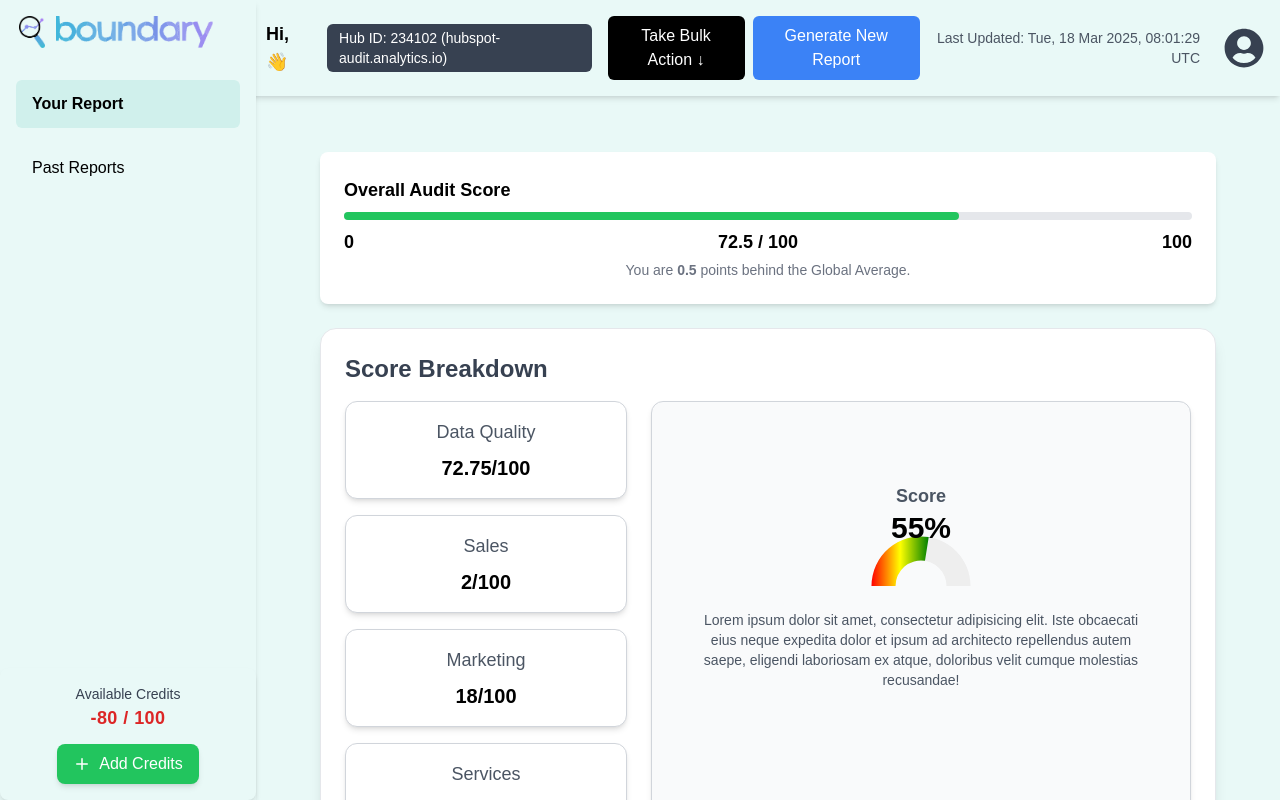
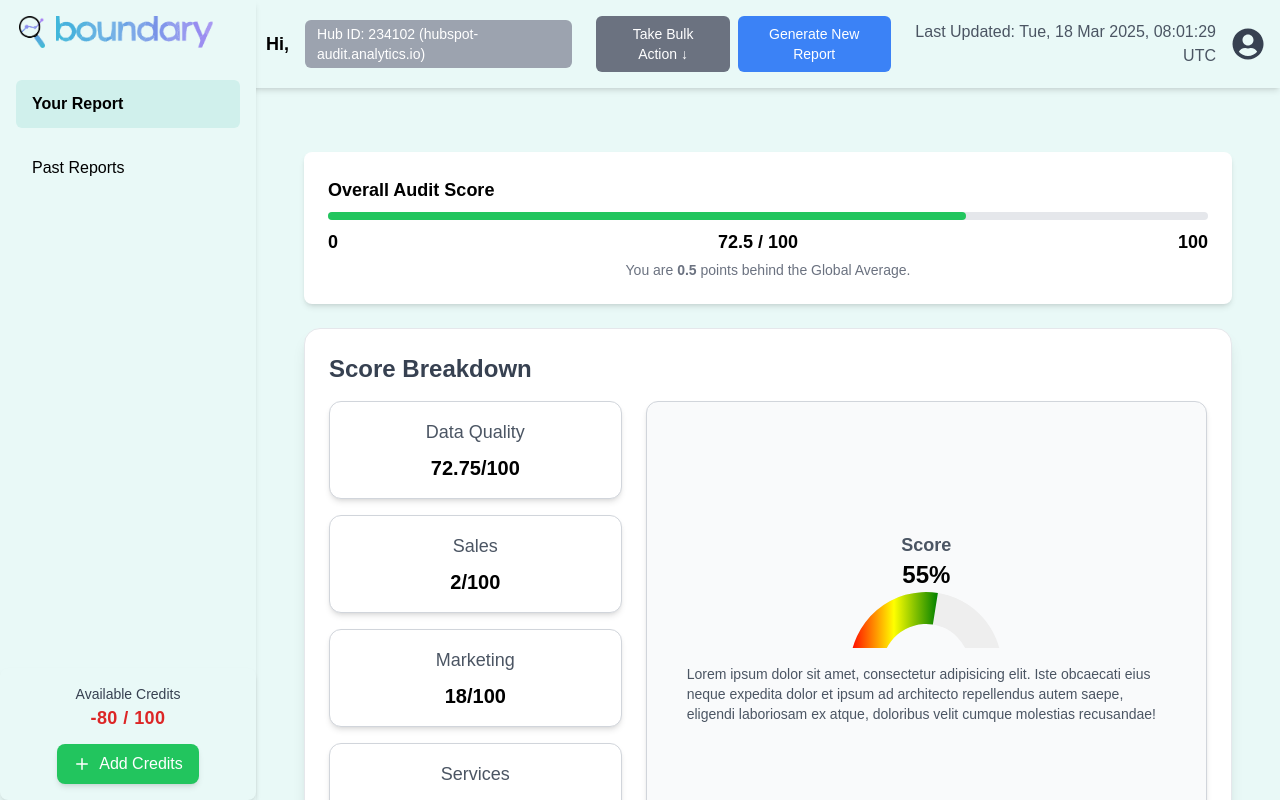
Before and after one commit to akky2000/CRM-Audit-App, a React (Vite) app: page /dashboard in a window 1280 px wide. Built offline with nearby package versions, Linux system fonts and the light colour scheme.

Commit message:
Updated features

```diff
--- a/src/components/AuditScore.jsx
+++ b/src/components/AuditScore.jsx
@@ -2,7 +2,7 @@ import React from "react";
 
 const AuditScore = () => {
   return (
-    <div className="bg-white p-2 md:p-6 rounded-lg shadow-md
+    <div className="bg-white p-14 md:p-6 rounded-lg shadow-md
                     w-full max-w-md sm:max-w-lg md:max-w-2xl lg:max-w-4xl xl:max-w-6xl
                     mx-auto mt-20 md:mt-10 lg:mt-12 flex flex-col mg-10">
 
--- a/src/components/DataAudit.jsx
+++ b/src/components/DataAudit.jsx
@@ -12,12 +12,13 @@ const DataAudit = () => {
     <div className="bg-white p-6 rounded-2xl shadow-lg border border-gray-200 max-w-6xl mx-auto mt-6">
       <h2 className="text-2xl font-bold text-gray-700 mb-4">Data Audit</h2>
 
-      <div className="grid grid-cols-1 sm:grid-cols-2 md:grid-cols-4 gap-6">
+      {/* Responsive Grid for Mobile, Tablet & Laptop */}
+      <div className="grid grid-cols-1 sm:grid-cols-2 md:grid-cols-2 lg:grid-cols-4 gap-4 w-full">
         {auditData.map((item, index) => (
           <div
             key={index}
             className={`p-6 rounded-xl bg-white shadow-md border text-center
-            transition-transform duration-300 transform hover:scale-125 hover:shadow-2xl
+            transition-transform duration-300 transform hover:scale-110 hover:shadow-lg
             hover:border-blue-400 hover:bg-blue-50 cursor-pointer
             ${item.warning ? "border-yellow-500" : "border-green-300"}`}
           >
--- a/src/components/Header.jsx
+++ b/src/components/Header.jsx
@@ -4,7 +4,7 @@ import { useUser } from "../context/UserContext";
 import { useNavigate } from "react-router-dom";
 
 const Header = () => {
-  const { user, logout } = useUser(); // ✅ Get user & logout function from context
+  const { user, logout } = useUser();
   const navigate = useNavigate();
   const [timestamp, setTimestamp] = useState("");
   const [showDropdown, setShowDropdown] = useState(false);
@@ -31,47 +31,55 @@ const Header = () => {
     return () => clearInterval(interval);
   }, []);
 
-  // ✅ Logout and redirect to login page
   const handleLogout = () => {
     logout();
     navigate("/");
   };
 
   return (
-    <header className="bg-[#E9F9F7] text-black p-4 fixed top-0 left-0 md:left-[250px] w-full md:w-[calc(100%-250px)] z-10 flex flex-col md:flex-row items-center justify-between gap-2 md:gap-4 shadow-md">
+    <header className="bg-[#E9F9F7] text-black p-4 fixed top-0 left-0 w-full md:left-[250px] md:w-[calc(100%-250px)] z-10 flex flex-wrap md:flex-nowrap items-center justify-between gap-4 md:gap-6 shadow-md lg:flex-row lg:items-center lg:justify-between">
+
       {/* Left Section: Greeting & Hub ID */}
-      <div className="flex flex-col md:flex-row items-center md:gap-4 w-full md:w-auto">
-        <h2 className="text-lg font-semibold">Hi, {user} 👋</h2>
-        <div className="bg-gray-700 text-white px-3 py-1 rounded-md text-sm mt-1 md:mt-0">
+      <div className="flex flex-col md:flex-row items-center md:gap-4 w-full md:w-auto lg:flex-row lg:items-center">
+        <h2 className="text-lg font-semibold text-center md:text-left">
+        Hi, {user?.slice(0, 5)}
+
+        </h2>
+        <div className="bg-gray-400 text-white px-2 py-1 rounded-md text-xs md:text-sm mt-1 md:mt-0 lg:px-3">
           Hub ID: 234102 (hubspot-audit.analytics.io)
         </div>
       </div>
 
       {/* Right Section */}
-      <div className="flex flex-col md:flex-row items-center md:gap-4 w-full md:w-auto justify-end">
-        <div className="flex gap-2">
-          <button className="bg-black text-white px-3 py-2 rounded-md text-xs md:text-sm lg:text-base hover:bg-gray-800 transition">
+      <div className="flex flex-col md:flex-row items-center gap-2 md:gap-4 w-full md:w-auto justify-end lg:flex-row lg:items-center">
+
+        {/* Buttons: Stacked on Mobile, Row on Tablet/Laptop */}
+        <div className="flex flex-col sm:flex-row gap-2 w-full md:w-auto lg:flex-row">
+          <button className="bg-gray-500 text-white px-3 py-2 rounded-md text-xs md:text-sm hover:bg-black transition w-full sm:w-auto lg:px-4">
             Take Bulk Action ↓
           </button>
-          <button className="bg-blue-500 text-white px-4 py-2 rounded-md text-xs md:text-sm lg:text-base hover:bg-blue-600 transition">
+          <button className="bg-blue-500 text-white px-3 py-2 rounded-md text-xs md:text-sm hover:bg-blue-600 transition w-full sm:w-auto lg:px-4">
             Generate New Report
           </button>
         </div>
 
-        <p className="text-gray-600 text-xs md:text-sm md:text-right w-full md:w-auto mt-1 md:mt-0">
+        {/* Timestamp - Adjusts Responsively */}
+        <p className="text-gray-600 text-xs md:text-sm text-center md:text-right w-full md:w-auto lg:text-base">
           Last Updated: {timestamp}
         </p>
 
-        {/* User Profile Dropdown */}
+        {/* User Profile Icon */}
         <div className="relative">
           <FaUserCircle
-            className="w-8 h-8 md:w-10 md:h-10 text-gray-700 cursor-pointer ml-2"
-            onClick={() => setShowDropdown(!showDropdown)} // Toggle dropdown
+            className="w-7 h-7 md:w-8 md:h-8 text-gray-700 cursor-pointer"
+            onClick={() => setShowDropdown(!showDropdown)}
           />
 
           {showDropdown && (
             <div className="absolute right-0 mt-2 w-40 bg-white border border-gray-200 shadow-lg rounded-lg overflow-hidden">
-              <p className="px-4 py-2 text-gray-700 text-sm">Logged in as <strong>{user}</strong></p>
+              <p className="px-4 py-2 text-gray-700 text-sm">
+                Logged in as <strong>{user}</strong>
+              </p>
               <button
                 className="w-full text-left px-4 py-2 text-red-600 hover:bg-gray-100 transition"
                 onClick={handleLogout}
--- a/src/components/MainContent.jsx
+++ b/src/components/MainContent.jsx
@@ -6,7 +6,7 @@ import MissingData from "../components/MissingData";
 
 const MainContent = () => {
   return (
-    <div className="p-10 space-y-6 bg-[#E9F9F7]">
+    <div className="p-10 space-y-6 bg-[#E9F9F7] max-w-7xl mx-auto px-6 min-h-screen overflow-hidden">
       <AuditScore />
       <h2 className="text-lg font-semibold"></h2>
       <ScoreBreakdown />
--- a/src/components/ScoreBreakdown.jsx
+++ b/src/components/ScoreBreakdown.jsx
@@ -1,5 +1,5 @@
 import React from "react";
-import { RadialBarChart, RadialBar, PolarAngleAxis, ResponsiveContainer } from "recharts";
+import { RadialBarChart, RadialBar, PolarAngleAxis } from "recharts";
 
 const ScoreBreakdown = () => {
   const scores = [
@@ -9,7 +9,7 @@ const ScoreBreakdown = () => {
     { title: "Services", score: "22/100" },
   ];
 
-  const gaugeData = [{ value: 55 }]; // Score Value
+  const gaugeData = [{ value: 55 }];
 
   return (
     <div className="bg-white p-6 rounded-2xl shadow-lg border border-gray-200 max-w-6xl mx-auto mt-6">
@@ -18,14 +18,15 @@ const ScoreBreakdown = () => {
         Score Breakdown
       </h2>
 
-      <div className="flex flex-col md:flex-row gap-6">
+      {/* Responsive Layout (Dynamically Adjusts for Tablets) */}
+      <div className="flex flex-col md:flex-row gap-6 items-center md:items-stretch">
         {/* Left Section: Score Categories */}
         <div className="w-full md:w-1/3 flex flex-col gap-4">
           {scores.map((item, index) => (
             <div
               key={index}
               className="p-4 rounded-xl bg-white shadow-md border border-gray-300 text-center
-              hover:bg-blue-200 hover:shadow-lg cursor-pointer transition"
+               hover:bg-blue-200 hover:shadow-xl  duration-300 transform hover:scale-105 cursor-pointer"
             >
               <p className="text-lg font-medium text-gray-600">{item.title}</p>
               <p className="text-xl font-bold text-black mt-2">{item.score}</p>
@@ -33,16 +34,17 @@ const ScoreBreakdown = () => {
           ))}
         </div>
 
-        {/* Right Section: Semi-Circle Gauge Chart */}
-        <div className="flex-1 flex flex-col items-center justify-start bg-gray-50 p-6 rounded-xl shadow-md border border-gray-300 relative w-full">
-          {/* Responsive Chart Container */}
-          <div className="relative w-full max-w-[300px] mx-auto">
-            <ResponsiveContainer width="100%" height={160}>
+        {/* Right Section: Auto-Adjusting Gauge Chart */}
+        <div className="flex-1 flex flex-col items-center justify-center bg-gray-50 p-6 rounded-xl shadow-md border border-gray-300 w-full min-h-[250px] md:min-h-[350px]">
+          {/* Gauge Chart */}
+          <div className="relative w-full flex justify-center">
             <RadialBarChart
+              width={250} // Scales better on tablets
+              height={130} // Keeps the semi-circle shape
               cx="50%"
-                cy="100%"
-                innerRadius="50%"
-                outerRadius="90%"
+              cy={150}
+              innerRadius={60}
+              outerRadius={100}
               startAngle={180}
               endAngle={0}
               data={gaugeData}
@@ -68,22 +70,21 @@ const ScoreBreakdown = () => {
                 </linearGradient>
               </defs>
             </RadialBarChart>
-            </ResponsiveContainer>
 
             {/* Score Text Inside the Gauge */}
-            <div className="absolute top-[35%] left-1/2 transform -translate-x-1/2 text-center">
+            <div className="absolute top-[10%] left-1/2 transform -translate-x-1/2 text-center">
               <p className="text-lg font-semibold text-gray-600">Score</p>
-              <h2 className="text-3xl font-bold text-black">
+              <h2 className="text-2xl font-bold text-black">
                 {gaugeData[0].value}%
               </h2>
             </div>
           </div>
 
-          {/* Description */}
-          <p className="text-gray-600 text-sm mt-6 px-6 text-center">
+          {/* Description (Auto Wraps Dynamically) */}
+          <p className="text-gray-600 text-sm mt-4 px-4 text-center md:text-left">
             Lorem ipsum dolor sit amet, consectetur adipisicing elit. Iste obcaecati eius neque
-            expedita dolor et ipsum ad architecto repellendus autem
-            saepe, eligendi laboriosam ex atque, doloribus velit cumque molestias recusandae!
+            expedita dolor et ipsum ad architecto repellendus autem saepe, eligendi laboriosam
+            ex atque, doloribus velit cumque molestias recusandae!
           </p>
         </div>
       </div>
--- a/src/index.css
+++ b/src/index.css
@@ -12,3 +12,8 @@ body {
     background-color: #abe1db !important;
     font-family: Arial, sans-serif;
   }
+
+
+  html, body {
+    overflow: hidden;
+  }
```
Also changed, not shown: src/components/MissingData.jsx (+79 -13 lines). Lines whose indentation alone changed are shown as unchanged.
